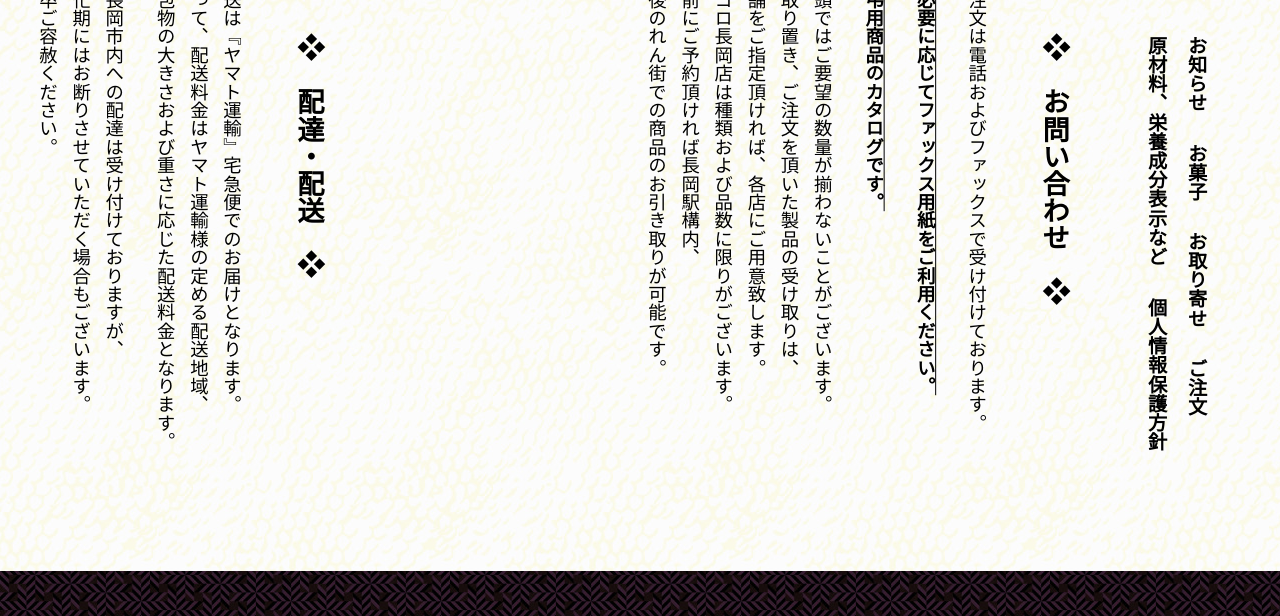
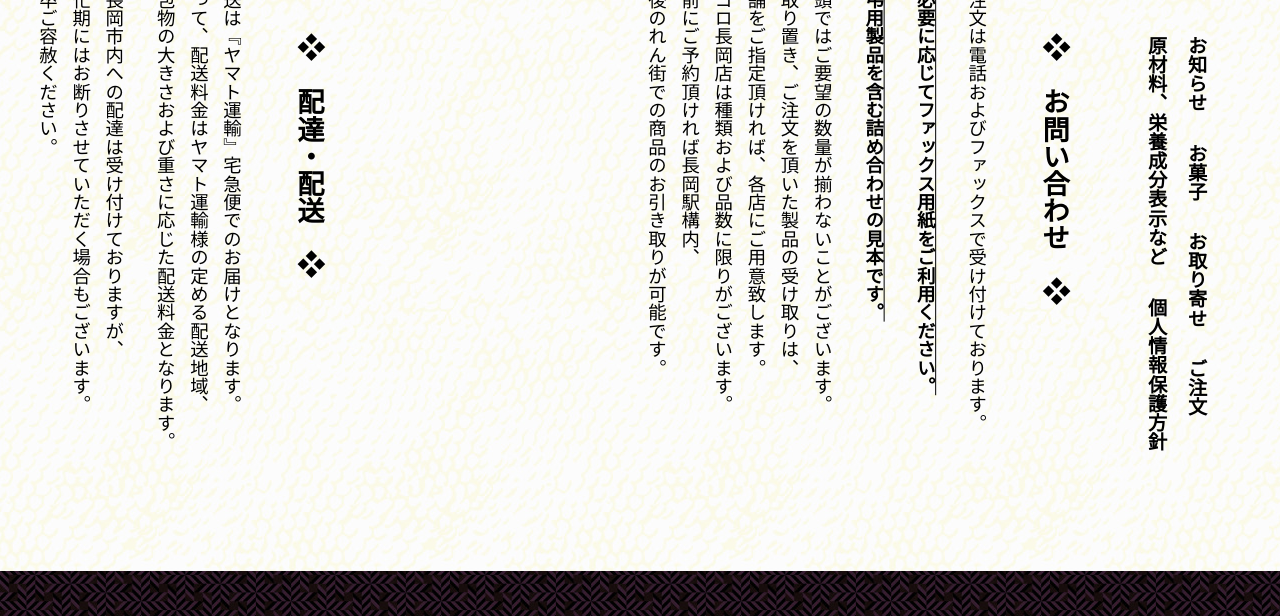
Before and after one commit to oka28/oka28.github.io, a plain HTML site: page htmls/order.html in a window 1280 px wide. Shown: the part 184-800 px from the top of the page. Drawn offline with Linux system fonts and the light colour scheme.

Commit message:
Update order.html

```diff
--- a/htmls/order.html
+++ b/htmls/order.html
@@ -33,7 +33,7 @@
       <h1>お問い合わせ</h1>
       <p>ご注文は電話およびファックスで受け付けております。</p>
       <a href="../pdf/ordersheet.pdf" target="_blank"><p>ご必要に応じてファックス用紙をご利用ください。</p></a>
-      <a href="../pdf/catalogue.pdf" target="_blank"><p>慶弔用商品のカタログです。</p></a>
+      <a href="../pdf/catalogue.pdf" target="_blank"><p>慶弔用製品を含む詰め合わせの見本です。</p></a>
       <p>
         店頭ではご要望の数量が揃わないことがございます。<br>
         お取り置き、ご注文を頂いた製品の受け取りは、<br>
```
